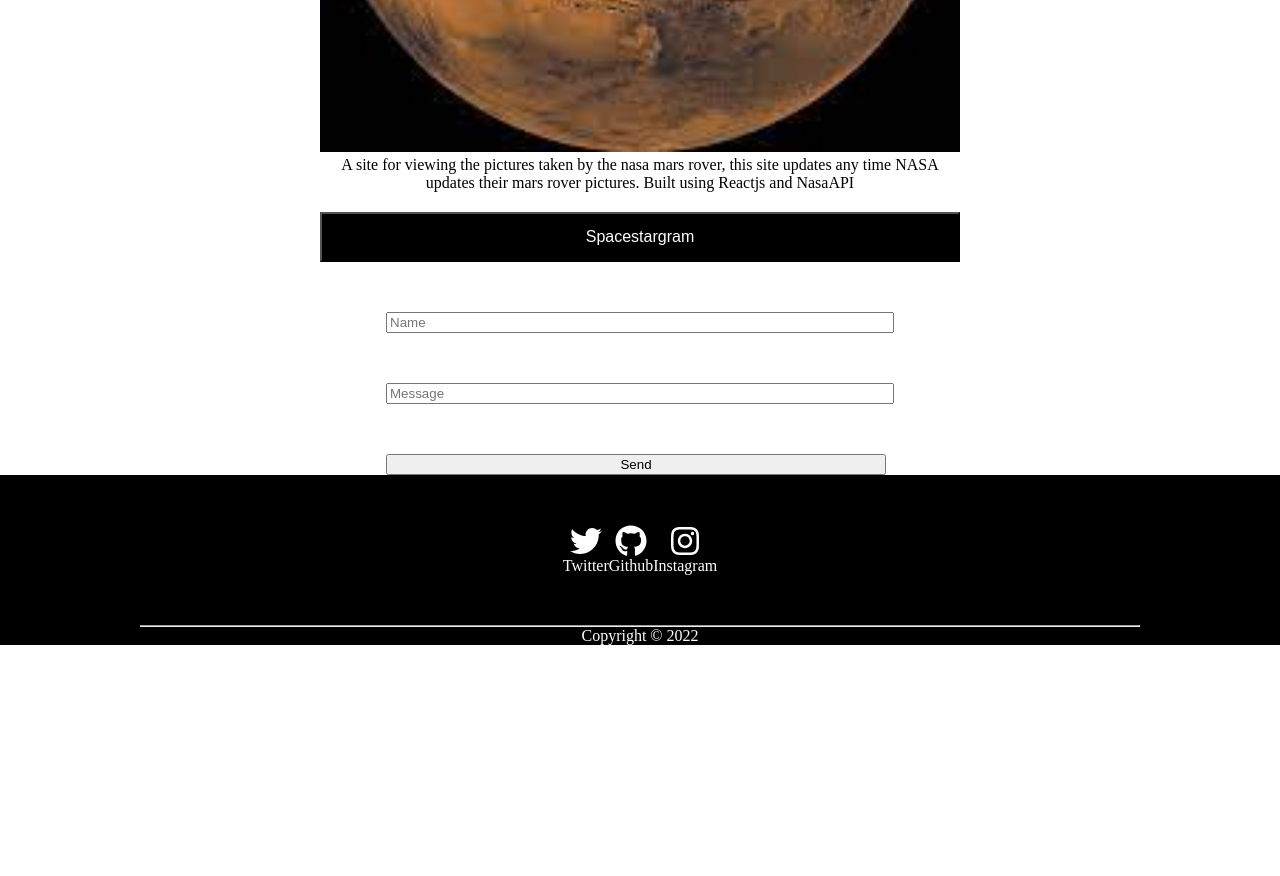
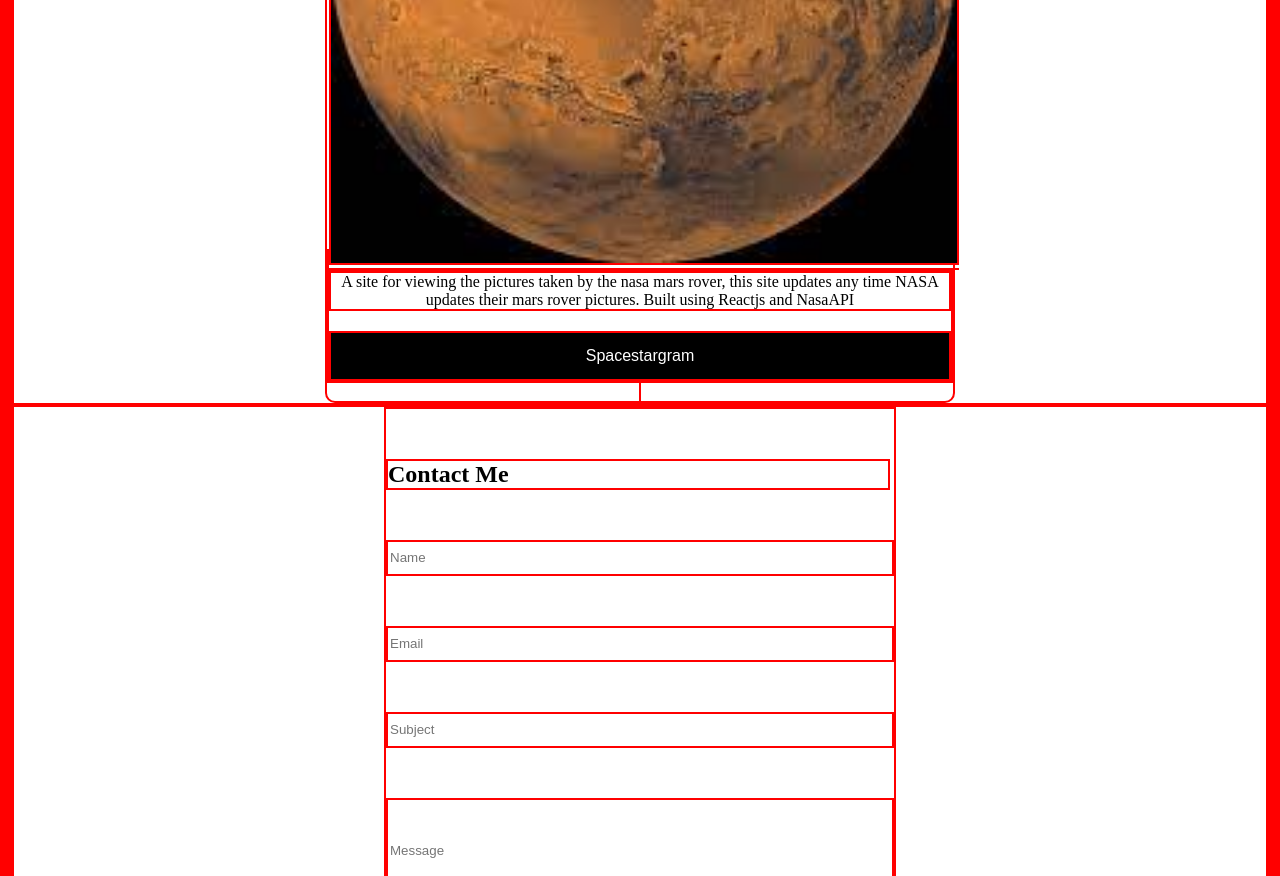
Before and after one commit to adeoye99/myportfolio, a React (Create React App) app: page / in a window 1280 px wide. Shown: the part 2980-3856 px from the top of the page. Before the commit the page ends 3625 px from the top, so only its background shows below. Built offline with nearby package versions, Linux system fonts and the light colour scheme; no server answers.

Commit message:
contact linking

```diff
--- a/public/index.html
+++ b/public/index.html
@@ -21,6 +21,12 @@
 
 
     <title>myportfolio</title>
+    <script type="text/javascript" src="https://cdn.jsdelivr.net/npm/@emailjs/browser@3/dist/email.min.js"></script>
+    <script type="text/javascript">
+        (function() {
+            emailjs.init(`${API_ID}`);
+        })();
+    </script>
   </head>
   <body>
     <script href = "./src/index.js"></script>
--- a/src/Pages/Contact.jsx
+++ b/src/Pages/Contact.jsx
@@ -11,6 +11,7 @@ const Contactcontainer = styled.div`
  flex-direction:column;
  margin-left:auto;
  margin-right:auto;
+ margin-bottom:30px;
 `
 const Contactform = styled.form`
  display:flex;
@@ -20,32 +21,43 @@ const Contactform = styled.form`
 `
 const Contactinput = styled.input`
  width:500px;
+ height:30px;
+ margin-top:50px;
+`
+const Contactinputmessage = styled.input`
+ width:500px;
+ height:100px;
  margin-top:50px;
 `
 const Contactbutton = styled.button`
- width:500px;
+ width:100px;
+ justify-content:center;
+ text-align:center;
  margin-top:50px;
 `
-
+const API_ID = process.env.REACT_APP_CLIENT_ID;
+console.log(process.env.REACT_APP_CLIENT_ID);
 function Contact() {
   function sendEmail(e){
-    console.log(process.env.REACT_APP_CLIENT_ID);
-const API_KEY = process.env.REACT_APP_CLIENT_ID;
     e.preventDefault();
 
-    emailjs.sendForm('gmail', 'template_rgjtao7', e.target, API_KEY)
+    emailjs.sendForm('gmail' , 'template_rgjtao7', e.target,`${API_ID}`)
       .then((result) => {
           console.log(result.text);
       }, (error) => {
           console.log(error.text);
       });
+      e.target.reset();
   }
   return (
     <Contactcontainer>
         <Contactform onSubmit={sendEmail}>
-          <Contactinput type= "text" placeholder="Name" />
-          <Contactinput type= "text" placeholder = "Message" />
-          <Contactbutton>Send</Contactbutton>
+          <Contacttitle>Contact Me</Contacttitle>
+          <Contactinput type= "text" placeholder="Name" name = "name" />
+          <Contactinput type= "email" placeholder="Email" name = "email"/>
+          <Contactinput type= "text" placeholder="Subject" name = "subject"/>
+          <Contactinputmessage type= "text" placeholder = "Message" name = "message" />
+          <Contactbutton type = "submit" value = "message">Send</Contactbutton>
         </Contactform>
     </Contactcontainer>
   )
--- a/src/index.css
+++ b/src/index.css
@@ -1,4 +1,5 @@
 *{
     margin: 0;
+    border:2px solid red;
 
 }
```
